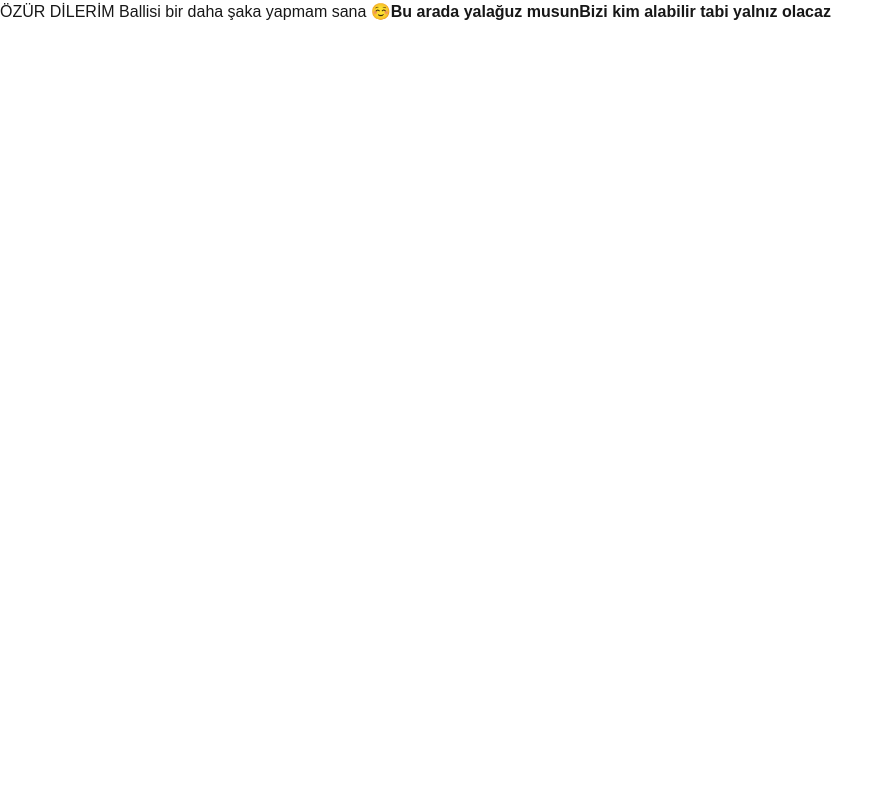
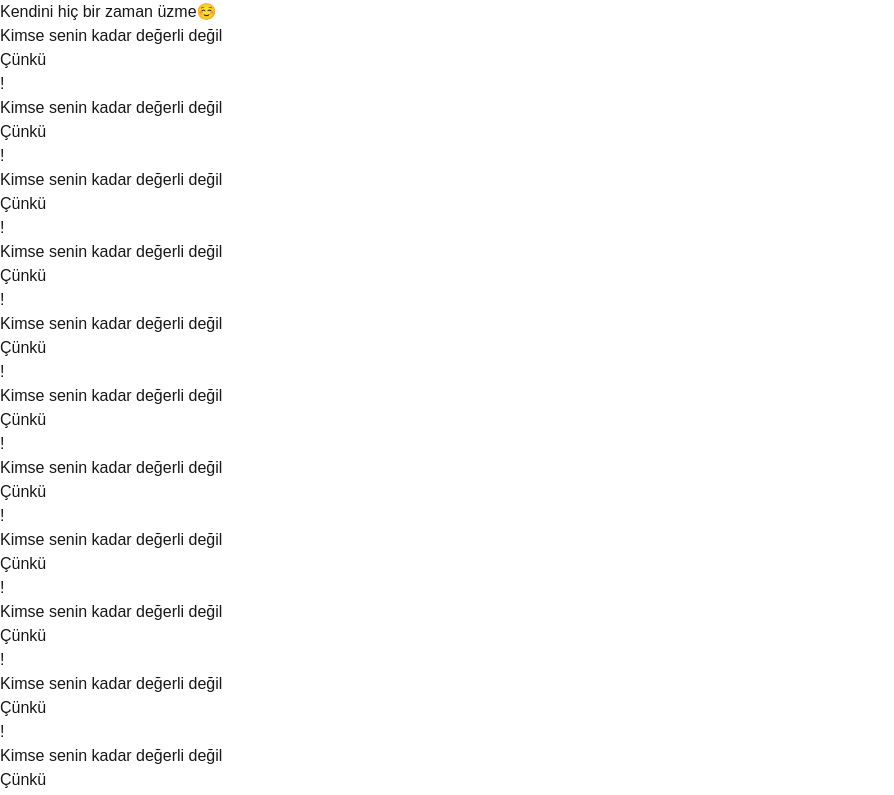
Before and after one commit to bedirhansay/bt, a Next.js app: page / in a window 1280 px wide. Shown: the top 795 px of the page, without its empty margins (0-894 px from the left). Built offline with nearby package versions, Linux system fonts and the light colour scheme.

Commit message:
first commit

```diff
--- a/src/app/page.tsx
+++ b/src/app/page.tsx
@@ -1,9 +1,21 @@
 export default function Home() {
+  const list = Array.from({ length: 20 }, (_, index) => `Item ${index + 1}`);
+
+  console.log(list);
   return (
-    <div className="grid grid-rows-[20px_1fr_20px] items-center justify-items-center min-h-screen p-8 text-6xl pb-20 text-center uppercase gap-16 mt-40 sm:p-20 font-[family-name:var(--font-geist-sans)]">
-      ÖZÜR DİLERİM Ballisi bir daha şaka yapmam sana ☺️
-      <strong className="uppercase text-4xl">Bu arada yalağuz musun</strong>
-      <strong className="pulse">Bizi kim alabilir tabi yalnız olacaz</strong>
+    <div className="items-center justify-items-center min-h-screen p-8 text-6xl pb-20 text-center uppercase gap-16 mt-40 sm:p-20 font-[family-name:var(--font-geist-sans)]">
+      Kendini hiç bir zaman üzme☺️
+      <ul>
+        {list.map((e) => (
+          <li key={e}>
+            Kimse senin kadar değerli değil
+            <br />
+            <span>Çünkü</span>
+            <br />
+            <span className="animate-pulse">!</span>
+          </li>
+        ))}
+      </ul>
     </div>
   );
 }
```
